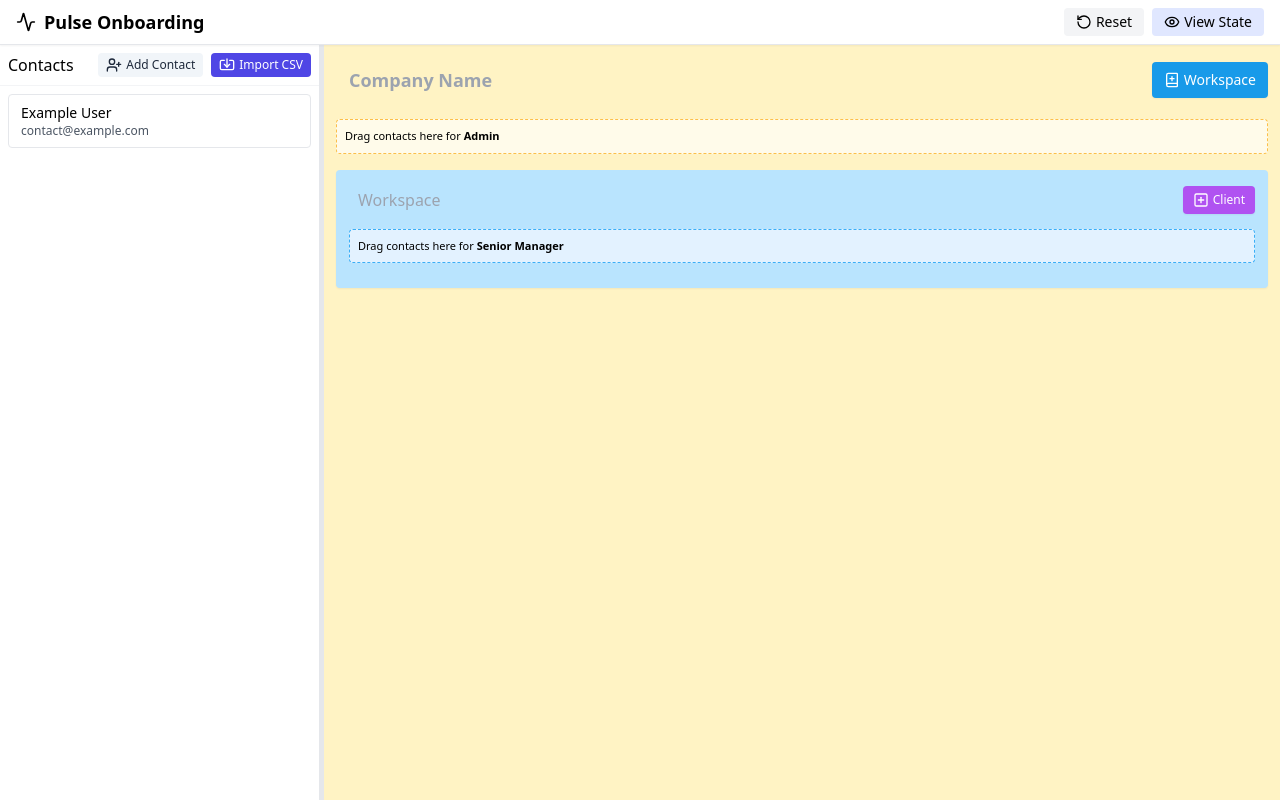
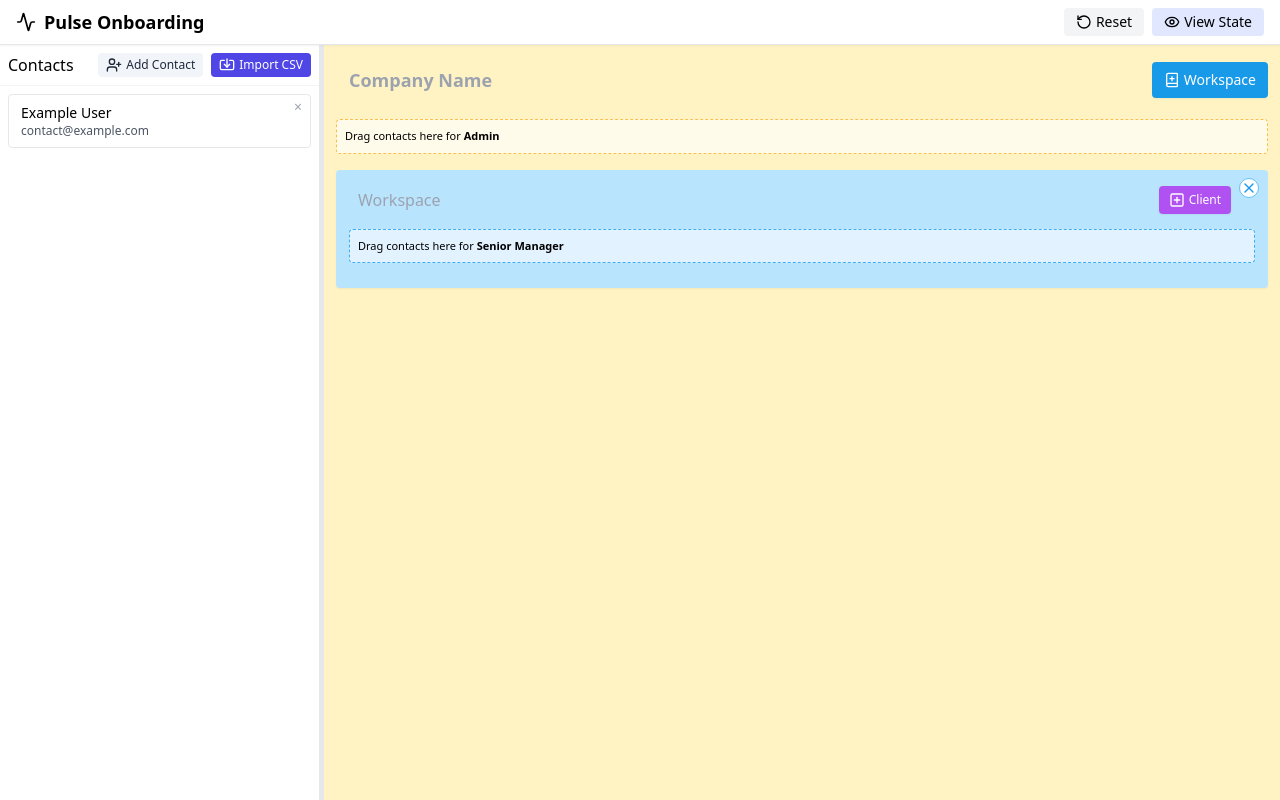
Before and after one commit to mikey-gray/poc-pulse-onboarding-ui, a React (Vite) app: page / in a window 1280 px wide. Both pictures are taken after a click on the button "Workspace". Built offline with nearby package versions, Linux system fonts and the light colour scheme.

Commit message:
Add/remove workspace/client boxes

```diff
--- a/src/components/ContactsPane.tsx
+++ b/src/components/ContactsPane.tsx
@@ -2,10 +2,10 @@ import React, { useState } from 'react';
 import { useDrag } from 'react-dnd';
 import { UserPlus, Import } from 'lucide-react';
 import { useAppState } from '../state/StateContext';
-import { parseCsvContacts, validateCsvExample } from '../utils/parseCsvContacts';
+import { parseCsvContacts } from '../utils/parseCsvContacts';
 
 export default function ContactsPane() {
-  const { contacts, addContact, importContacts } = useAppState();
+  const { contacts, addContact, importContacts, removeContact } = useAppState();
   const [showAdd, setShowAdd] = useState(false);
   const [name, setName] = useState('');
   const [email, setEmail] = useState('');
@@ -39,7 +39,7 @@ export default function ContactsPane() {
   const parsed = parseCsvContacts(text, existing);
         if (!parsed.length) {
           setImportError(
-            'No valid contacts found. Provide CSV with name,email in each row. ' + validateCsvExample()
+            'No valid contacts found. Emails all duplicates or invalid format.'
           );
           return;
         }
@@ -91,24 +91,19 @@ export default function ContactsPane() {
             Save
           </button>
           <button onClick={() => setShowAdd(false)} className="px-2 py-1 rounded bg-slate-100 hover:bg-slate-200 text-slate-800">Cancel</button>
-          {email && (!emailValid || emailExists) && (
-            <div className="basis-full text-red-600 mt-1">
-              {!emailValid ? 'Invalid email format.' : 'Email already exists.'}
-            </div>
-          )}
         </div>
       )}
   <div className="overflow-y-auto p-2 space-y-2">
         {sorted.map(c => (
-          <DraggableContact key={c.id} id={c.id} name={c.name} email={c.email} />
+          <DraggableContact key={c.id} id={c.id} name={c.name} email={c.email} onRemove={removeContact} />
         ))}
       </div>
     </div>
   );
 }
 
-interface DraggableContactProps { id: string; name: string; email: string }
-function DraggableContact({ id, name, email }: DraggableContactProps) {
+interface DraggableContactProps { id: string; name: string; email: string; onRemove(id: string): void }
+function DraggableContact({ id, name, email, onRemove }: DraggableContactProps) {
   const [{ isDragging }, drag] = useDrag(() => ({
     type: 'CONTACT',
     item: { contactId: id },
@@ -117,11 +112,18 @@ function DraggableContact({ id, name, email }: DraggableContactProps) {
   return (
     <div
       ref={drag}
-    className={`px-3 py-2 rounded border text-sm flex flex-col cursor-move transition bg-white hover:bg-gray-50 border-gray-200 ${isDragging ? 'opacity-40' : ''}`}
+    className={`group px-3 py-2 rounded border text-sm flex flex-col cursor-move transition bg-white hover:bg-gray-50 border-gray-200 relative ${isDragging ? 'opacity-40' : ''}`}
       title="Drag contact"
     >
-      <span className="font-medium">{name}</span>
-      <span className="text-xs text-gray-600">{email}</span>
+      <button
+        onClick={(e) => { e.stopPropagation(); onRemove(id); }}
+        title="Remove contact"
+        className="absolute top-1 right-1 w-4 h-4 flex items-center justify-center rounded text-gray-400 hover:text-red-600 hover:bg-red-50"
+      >
+        ×
+      </button>
+      <span className="font-medium pr-4">{name}</span>
+      <span className="text-xs text-gray-600 pr-4">{email}</span>
     </div>
   );
 }
--- a/src/components/WorkspacesPane.tsx
+++ b/src/components/WorkspacesPane.tsx
@@ -3,7 +3,6 @@ import { useDrop } from 'react-dnd';
 import { BookPlus, SquarePlus, X } from 'lucide-react';
 import { useAppState } from '../state/StateContext';
 
-// Clean implementation replacing corrupted nested content
 type Palette = 'company' | 'workspace' | 'client';
 
 function Chip({ children, onRemove, palette }: { children: React.ReactNode; onRemove(): void; palette: Palette }) {
@@ -83,6 +82,8 @@ export default function WorkspacesPane() {
     renameWorkspace,
     addClient,
     renameClient,
+    removeWorkspace,
+    removeClient,
     assignCompany,
     assignWorkspace,
     assignClient,
@@ -143,6 +144,8 @@ export default function WorkspacesPane() {
             clientAssignments={clientAssignments}
             removeWorkspaceAssignment={removeWorkspaceAssignment}
             removeClientAssignment={removeClientAssignment}
+            removeWorkspace={removeWorkspace}
+            removeClient={removeClient}
             contacts={contacts}
           />
         ))}
@@ -167,7 +170,7 @@ interface WorkspaceBoxProps {
   contacts: { id: string; name: string; email: string }[];
 }
 
-function WorkspaceBox(props: WorkspaceBoxProps) {
+function WorkspaceBox(props: WorkspaceBoxProps & { removeWorkspace(id: string): void; removeClient(workspaceId: string, clientId: string): void }) {
   const {
     workspaceId,
     name,
@@ -175,6 +178,8 @@ function WorkspaceBox(props: WorkspaceBoxProps) {
     renameWorkspace,
     addClient,
     renameClient,
+    removeWorkspace,
+    removeClient,
     assignWorkspace,
     assignClient,
     workspaceAssignments,
@@ -204,6 +209,13 @@ function WorkspaceBox(props: WorkspaceBoxProps) {
         <button onClick={() => addClient(workspaceId)} className="flex items-center gap-1 px-2.5 py-1.5 rounded bg-client-500 hover:bg-client-600 text-white text-xs shadow-sm">
           <SquarePlus className="w-4 h-4" /> Client
         </button>
+        <button
+          onClick={() => removeWorkspace(workspaceId)}
+          className="flex items-center justify-center h-5 w-5 -mt-6 -mr-1 rounded-full border border-workspace-300 text-workspace-500 hover:border-red-500 hover:text-red-600 bg-white text-xs"
+          title="Remove workspace"
+        >
+          <X className="w-4 h-4" />
+        </button>
       </div>
       <div ref={workspaceDrop}>
         <DragTarget
@@ -226,6 +238,7 @@ function WorkspaceBox(props: WorkspaceBoxProps) {
             assignClient={assignClient}
             clientAssignments={clientAssignments}
             removeClientAssignment={removeClientAssignment}
+            removeClient={removeClient}
             contacts={contacts}
           />
         ))}
@@ -245,8 +258,8 @@ interface ClientBoxProps {
   contacts: { id: string; name: string; email: string }[];
 }
 
-function ClientBox(props: ClientBoxProps) {
-  const { workspaceId, clientId, name, renameClient, assignClient, clientAssignments, removeClientAssignment, contacts } = props;
+function ClientBox(props: ClientBoxProps & { removeClient(workspaceId: string, clientId: string): void }) {
+  const { workspaceId, clientId, name, renameClient, assignClient, clientAssignments, removeClientAssignment, removeClient, contacts } = props;
   const [{ isOverClient }, clientDrop] = useDrop<{ contactId: string }, void, { isOverClient: boolean }>(() => ({
     accept: 'CONTACT',
     drop: item => assignClient(workspaceId, clientId, item.contactId),
@@ -257,12 +270,21 @@ function ClientBox(props: ClientBoxProps) {
 
   return (
     <div className={`rounded p-2 space-y-2 transition bg-client-100 border border-transparent hover:border-client-300`}>
-      <input
-        value={name}
-        onChange={e => renameClient(workspaceId, clientId, e.target.value)}
-        placeholder="Client"
-        className="w-full text-xs bg-transparent border border-transparent focus:border-client-400 focus:bg-client-50/40 hover:border-client-300 rounded px-2 py-1 transition"
-      />
+      <div className="flex items-center gap-2">
+        <input
+          value={name}
+          onChange={e => renameClient(workspaceId, clientId, e.target.value)}
+          placeholder="Client"
+          className="flex-1 text-xs bg-transparent border border-transparent focus:border-client-400 focus:bg-client-50/40 hover:border-client-300 rounded px-2 py-1 transition"
+        />
+        <button
+          onClick={() => removeClient(workspaceId, clientId)}
+          className="flex items-center justify-center h-4 w-4 -mt-4 -mr-1  rounded-full border border-client-300 text-client-500 hover:border-red-500 hover:text-red-600 bg-white text-xs"
+          title="Remove client"
+        >
+          <X className="w-4 h-4" />
+        </button>
+      </div>
       <div ref={clientDrop}>
         <DragTarget
           palette="client"
--- a/src/state/StateContext.tsx
+++ b/src/state/StateContext.tsx
@@ -5,10 +5,13 @@ interface StateContextValue extends AppState {
   setCompanyName(name: string): void;
   addContact(contact: Omit<Contact, 'id'>): void;
   importContacts(list: Omit<Contact, 'id'>[]): void;
+  removeContact(contactId: string): void;
   addWorkspace(): string;
   renameWorkspace(id: string, name: string): void;
   addClient(workspaceId: string): string;
   renameClient(workspaceId: string, clientId: string, name: string): void;
+  removeWorkspace(id: string): void;
+  removeClient(workspaceId: string, clientId: string): void;
   assignCompany(contactId: string): void;
   assignWorkspace(workspaceId: string, contactId: string): void;
   assignClient(workspaceId: string, clientId: string, contactId: string): void;
@@ -42,6 +45,15 @@ export function StateProvider({ children }: { children: ReactNode }) {
   const importContacts = (list: Omit<Contact, 'id'>[]) =>
     setState(s => ({ ...s, contacts: [...s.contacts, ...list.map(c => ({ ...c, id: crypto.randomUUID() }))] }));
 
+  const removeContact = (contactId: string) =>
+    setState(s => ({
+      ...s,
+      contacts: s.contacts.filter(c => c.id !== contactId),
+      companyAssignments: s.companyAssignments.filter(a => a.contactId !== contactId),
+      workspaceAssignments: s.workspaceAssignments.filter(a => a.contactId !== contactId),
+      clientAssignments: s.clientAssignments.filter(a => a.contactId !== contactId),
+    }));
+
   const addWorkspace = () => {
     const id = crypto.randomUUID();
     setState(s => ({ ...s, workspaces: [...s.workspaces, { id, name: '', clients: [] }] }));
@@ -61,6 +73,26 @@ export function StateProvider({ children }: { children: ReactNode }) {
     }));
     return id;
   };
+
+  const removeWorkspace = (workspaceId: string) =>
+    setState(s => ({
+      ...s,
+      workspaces: s.workspaces.filter(w => w.id !== workspaceId),
+      workspaceAssignments: s.workspaceAssignments.filter(a => a.workspaceId !== workspaceId),
+      clientAssignments: s.clientAssignments.filter(a => {
+        const owning = s.workspaces.find(w => w.clients.some(c => c.id === a.clientId));
+        return owning ? owning.id !== workspaceId : true;
+      }),
+    }));
+
+  const removeClient = (workspaceId: string, clientId: string) =>
+    setState(s => ({
+      ...s,
+      workspaces: s.workspaces.map(w =>
+        w.id === workspaceId ? { ...w, clients: w.clients.filter(c => c.id !== clientId) } : w
+      ),
+      clientAssignments: s.clientAssignments.filter(a => a.clientId !== clientId),
+    }));
 
   const renameClient = (workspaceId: string, clientId: string, name: string) =>
     setState(s => ({
@@ -150,6 +182,9 @@ export function StateProvider({ children }: { children: ReactNode }) {
     removeCompanyAssignment,
     removeWorkspaceAssignment,
     removeClientAssignment,
+    removeWorkspace,
+    removeClient,
+    removeContact,
     reset,
   };
 
--- a/src/utils/parseCsvContacts.ts
+++ b/src/utils/parseCsvContacts.ts
@@ -20,7 +20,3 @@ export function parseCsvContacts(csvText: string, existingEmails: Set<string> =
   }
   return results;
 }
-
-export function validateCsvExample(): string {
-  return 'Example format (no header required):\nJohn Doe,john@example.com\nJane Smith,jane@domain.org';
-}
```
